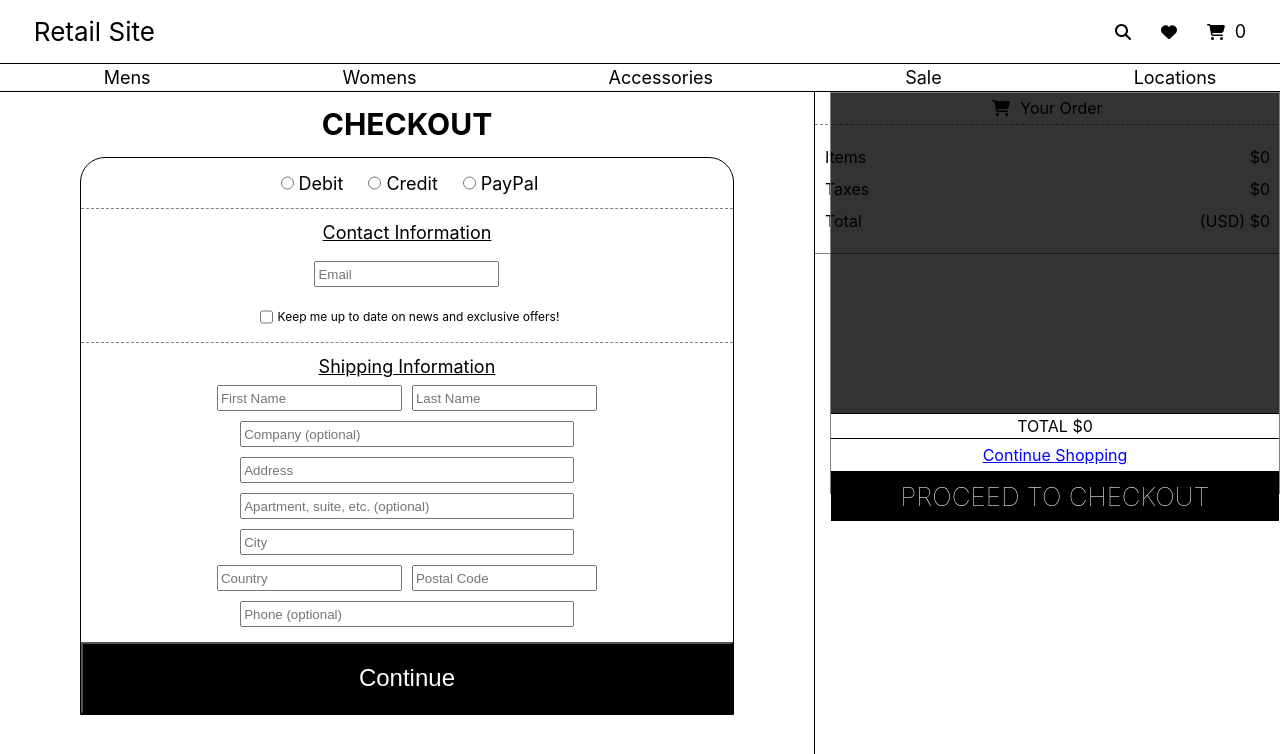
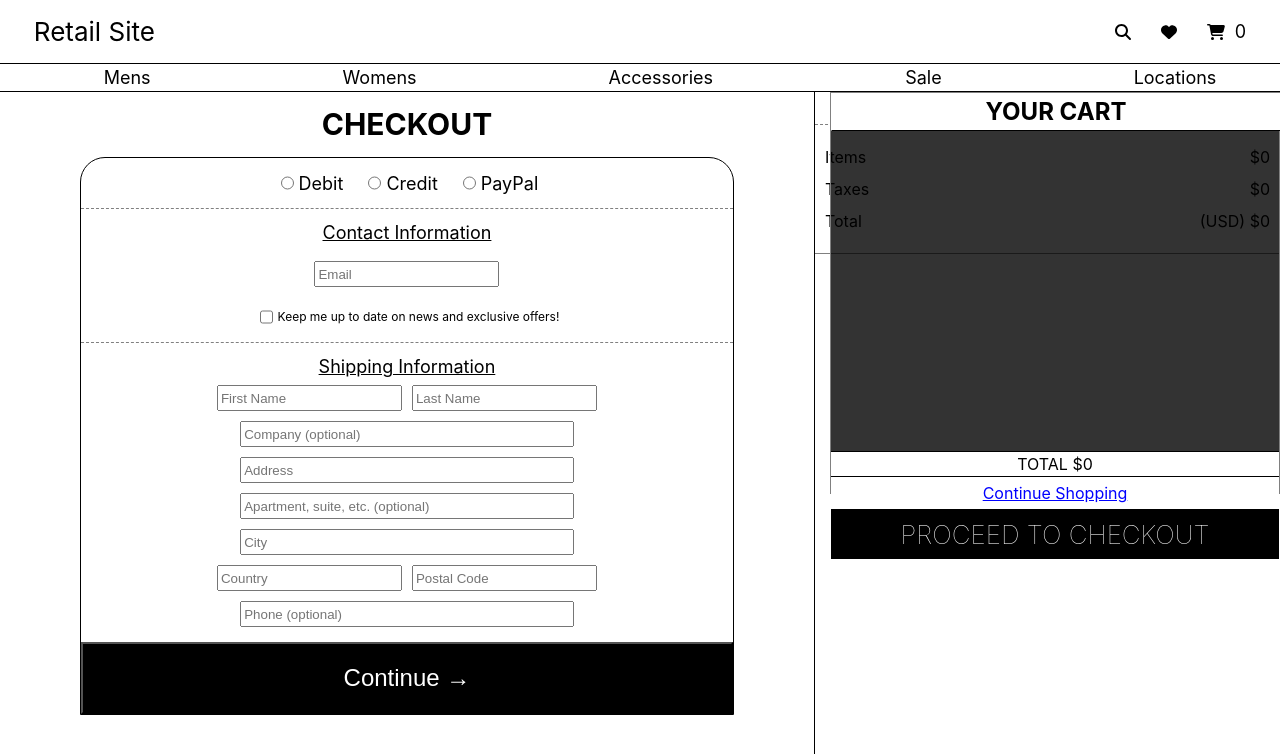
Before and after one commit to Ocn-W/ecomm-website, a React (Vite) app: page /checkout in a window 1280 px wide. Both pictures are taken after a click on the icon 1215 px from the left and 31 px from the top of the page. Shown: the top 754 px of the page. Built offline with nearby package versions, Linux system fonts and the light colour scheme.

Commit message:
Added Favorites component
>Updated styling for shopping cart and checkout page

```diff
--- a/src/components/CheckoutPage.jsx
+++ b/src/components/CheckoutPage.jsx
@@ -72,7 +72,7 @@ export default function CheckoutPage() {
           </div>
           <input type='phone' id='shipping-info' name='phone' placeholder='Phone (optional)' style={{width:'50%'}}/>
         </section>
-        <button onClick={() => alert('This is a mock form, thank you for using the demo!')}>Continue</button>
+        <button onClick={() => alert('This is a mock form, thank you for using the demo!')}>Continue &#x2192;</button>
       </form>
       </section>
       <section className='checkoutProducts'>
--- a/src/components/ShoppingCart.jsx
+++ b/src/components/ShoppingCart.jsx
@@ -19,8 +19,10 @@ export default function ShoppingCart() {
 
   return (
     <>
+
       {showCart && (
         <div className="shoppingCart">
+          <h2>YOUR CART</h2>
           <section className="productSection">
             {insideCart[0].map((product) => {
               return (
--- a/src/css/ShoppingCart.scss
+++ b/src/css/ShoppingCart.scss
@@ -7,6 +7,15 @@
     width: 35%;
     z-index: 5;
     border: 1px solid grey;
+
+    h2 {
+        margin: 0;
+        text-align: center;
+        background-color: index.$primary-bkg-color;
+        width: 100%;
+        border: 1px solid white;
+        border-bottom: 1px solid black;
+    }
 
     .productSection {
         height: 80%;
```
Also changed, not shown: src/components/Favorites.jsx (added, +9 -0 lines).
